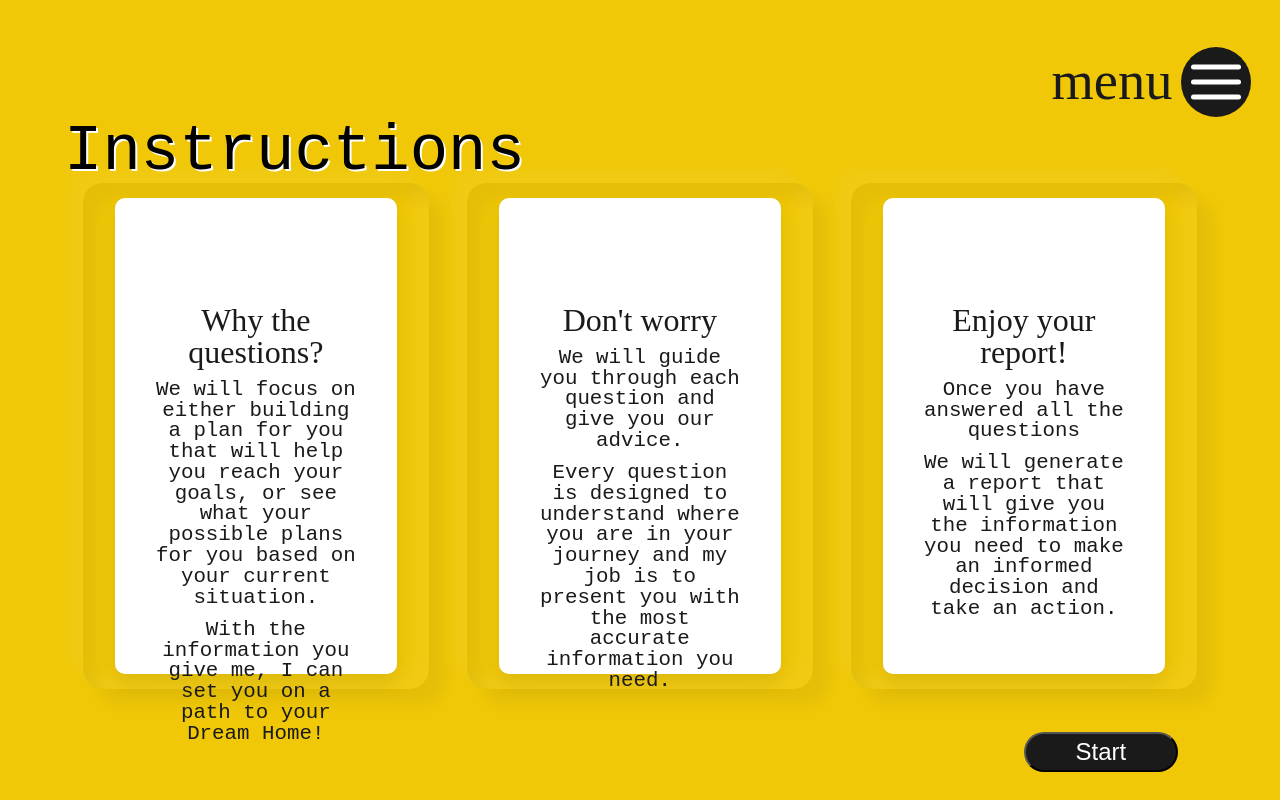
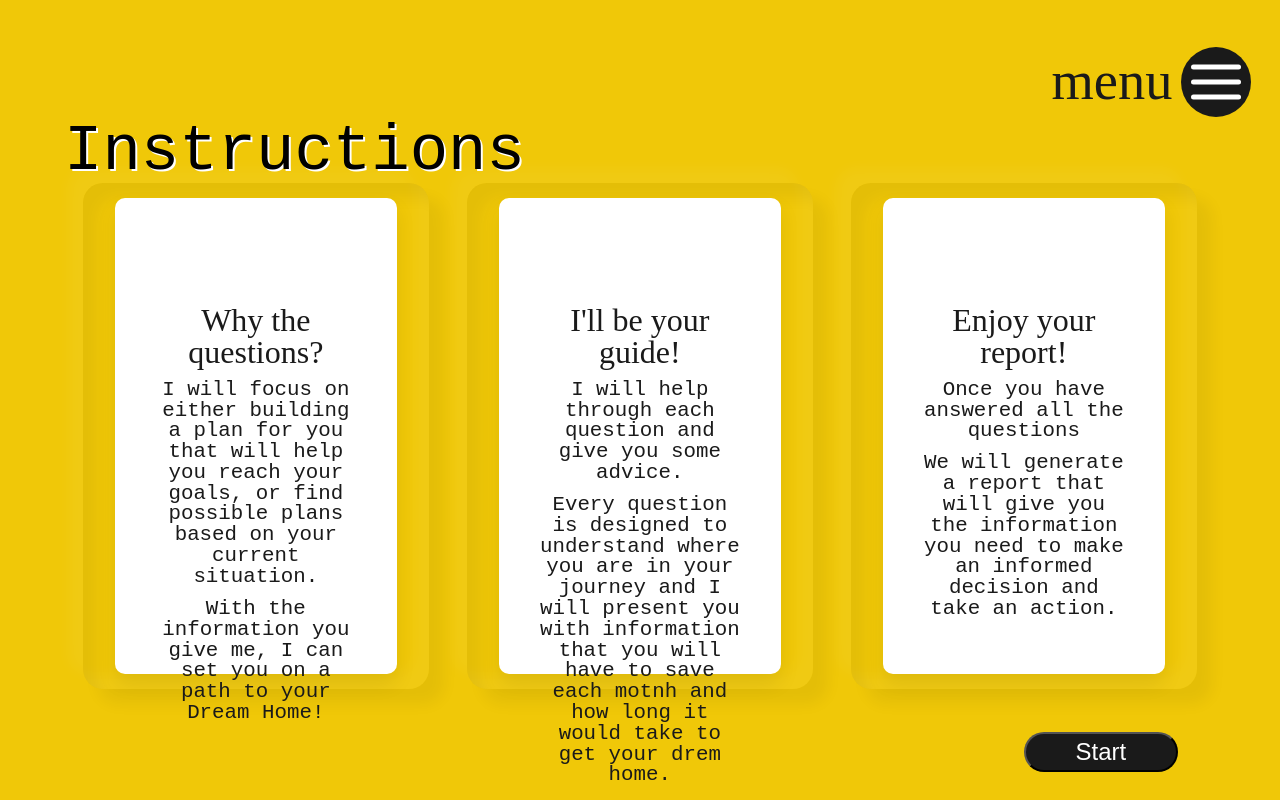
Before and after one commit to Dream-Home-PEABOT/DreamHome_FEE, a React (Create React App) app: page /journey in a window 1280 px wide. Both pictures are taken after a click on the element 256 px from the left and 436 px from the top of the page. Built offline with nearby package versions, Linux system fonts and the light colour scheme; no server answers; a web font is replaced by a local one.

Commit message:
Fix wording  in journey

```diff
--- a/src/components/Journey/Journey.tsx
+++ b/src/components/Journey/Journey.tsx
@@ -45,7 +45,7 @@ const Journey:React.FC = () => {
                 <div className="back-data-container">
                   <h1 className="back-title">Why the questions?</h1>
                   <h2 className='back-info'>
-                    We will focus on either building a plan for you that will help you reach your goals, or see what your possible plans for you based on your current situation. </h2>
+                    I will focus on either building a plan for you that will help you reach your goals, or find possible plans based on your current situation. </h2>
                   <h2 className='back-info'>
                     With the information you give me, I can set you on a path to your Dream Home!
                   </h2>
@@ -72,9 +72,9 @@ const Journey:React.FC = () => {
               className="in-two back"
               style={{ opacity, transform: transform.interpolate(t => `${t} rotateY(180deg)`) }}>
                 <div className="back-data-container">
-                  <h1 className="back-title">Don't worry</h1>
-                  <h2 className='back-info'>We will guide you through each question and give you our advice.</h2>
-                  <h2 className='back-info'>Every question is designed to understand where you are in your journey and my job is to present you with the most accurate information you need.</h2>
+                  <h1 className="back-title">I'll be your guide!</h1>
+                  <h2 className='back-info'>I will help through each question and give you some advice.</h2>
+                  <h2 className='back-info'>Every question is designed to understand where you are in your journey and I will present you with information that you will have to save each motnh and how long it would take to get your drem home.</h2>
                 </div>
             </animated.div>
           </div>
--- a/src/components/ReportCategory/ReportCategory.tsx
+++ b/src/components/ReportCategory/ReportCategory.tsx
@@ -14,12 +14,13 @@ export const ReportCategory = (props: any) => {
 
   const injectYears = () => {
     const yearKeys = Object.keys(plan[currentStyle]).splice(0, 3)
-    return yearKeys.map(plan => {
+    return yearKeys.map((plan, i: number) => {
       console.log(plan)
       const split = plan.split('_')
       return (
         <div
           id={plan}
+          key={i}
           onClick={(e) => updateYear(e)}
           className="year-ci">
             <h1 id={plan} className="year-title">{`${final[plan].number_of_years}`} </h1>
```
